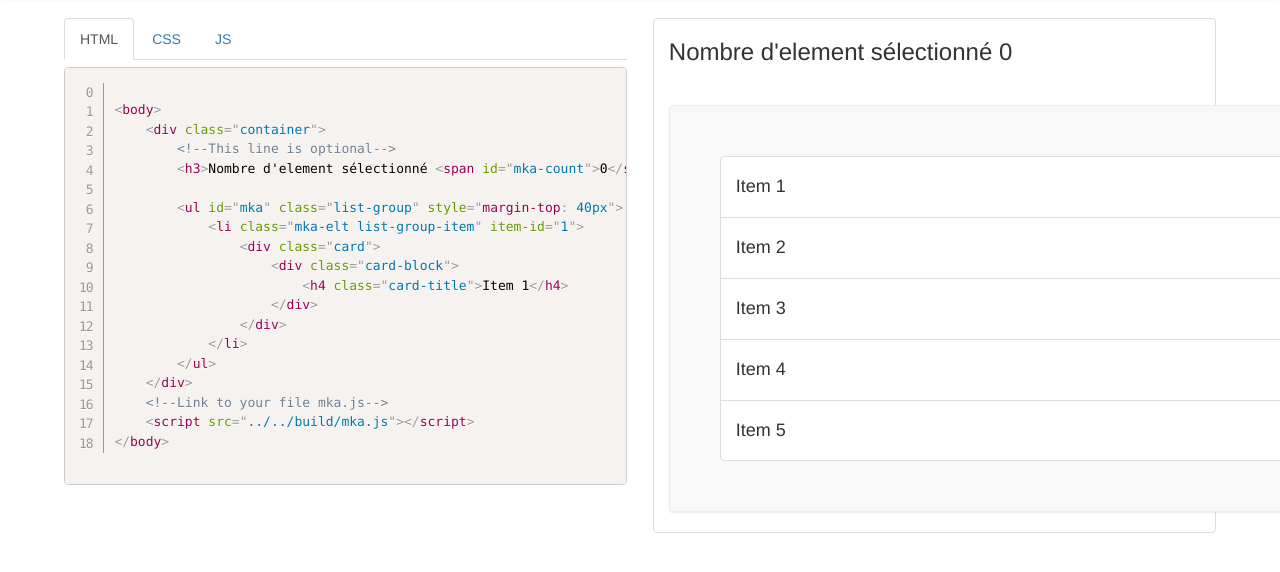
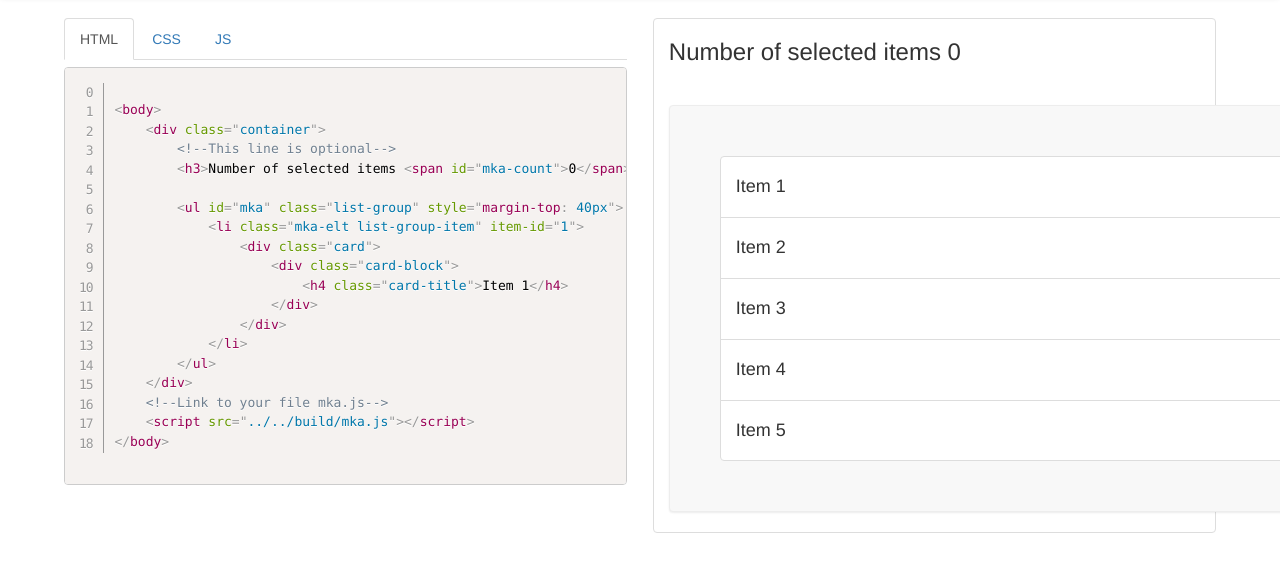
Before and after one commit to Docapost-Agility/mka, a website built with webpack: page demo/copyPaste/HTML.html in a window 1280 px wide. Shown: the part 54-626 px from the top of the page. Built offline with nearby package versions, Linux system fonts and the light colour scheme.

Commit message:
traduction en anglais

```diff
--- a/demo/copyPaste/HTML.html
+++ b/demo/copyPaste/HTML.html
@@ -47,7 +47,7 @@
 &lt;body>
     &lt;div class="container">
         &lt;!--This line is optional-->
-        &lt;h3>Nombre d'element sélectionné &lt;span id="mka-count">0&lt;/span>&lt;/h3>
+        &lt;h3>Number of selected items &lt;span id="mka-count">0&lt;/span>&lt;/h3>
 
         &lt;ul id="mka" class="list-group" style="margin-top: 40px">
             &lt;li class="mka-elt list-group-item" item-id="1">
@@ -70,7 +70,7 @@
 
     <div class="container" style="max-width:750px">
 
-        <h3>Nombre d'element sélectionné <span id="mka-count">0</span></h3>
+        <h3>Number of selected items <span id="mka-count">0</span></h3>
 
         <ul id="mka" class="list-group" style="margin-top: 40px">
             <li class="mka-elt list-group-item" item-id="1">
```
Also changed, not shown: demo/accueil.html (+2 -2 lines), demo/copyPaste/CSS.html (+1 -1 lines), demo/copyPaste/JS.html (+1 -1 lines), demo/dragNDrop/CSS.html (+1 -1 lines), demo/dragNDrop/HTML.html (+2 -2 lines), demo/dragNDrop/JS.html (+1 -1 lines), demo/rightClick/CSS.html (+1 -1 lines), demo/rightClick/HTML.html (+2 -2 lines), demo/rightClick/JS.html (+1 -1 lines), demo/select/CSS.html (+1 -1 lines), demo/select/HTML.html (+2 -2 lines), demo/select/JS.html (+1 -1 lines), demo/selectAll/CSS.html (+1 -1 lines), demo/selectAll/HTML.html (+2 -2 lines), 1 more files.
